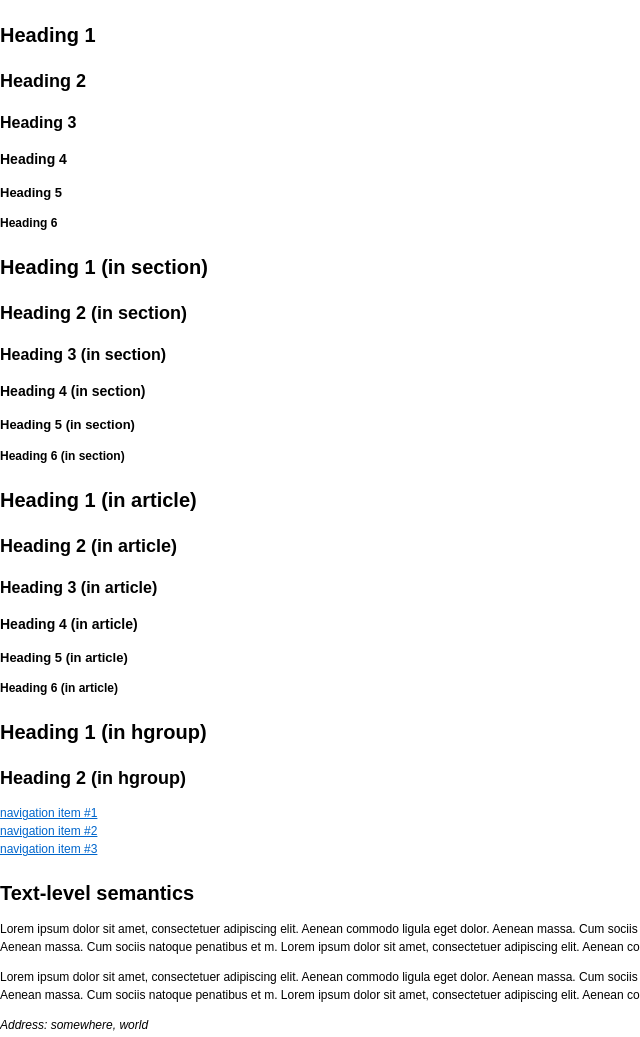
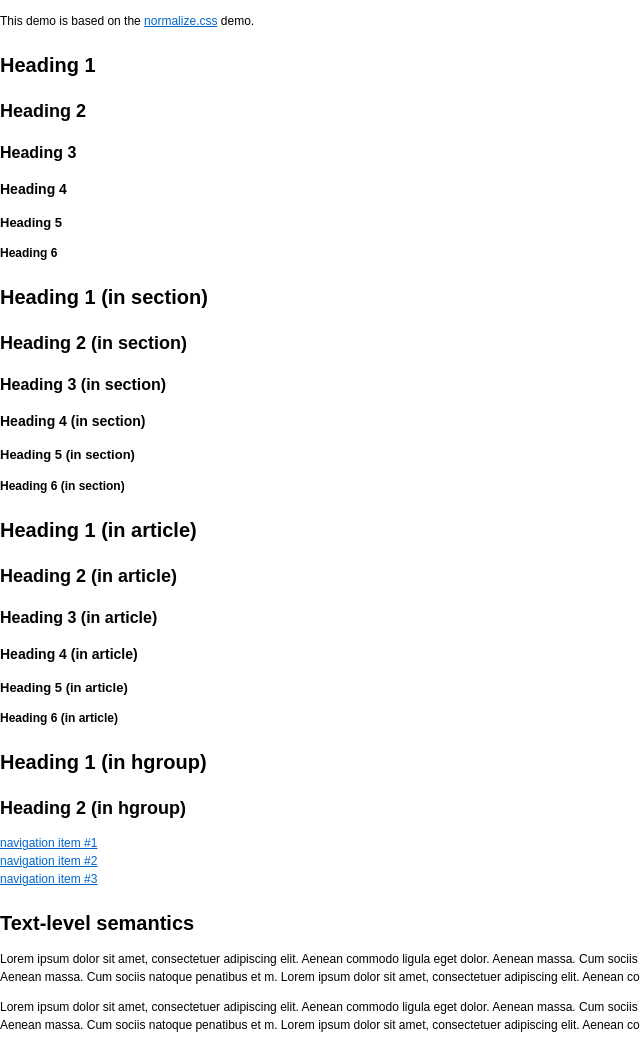
Before and after one commit to soupgiant/minimum-page, a plain HTML site: page demo.html in a window 1280 px wide. Shown: the top 1037 px of the page, without its empty margins (0-640 px from the left). Drawn offline with Linux system fonts and the light colour scheme.

Commit message:
change demo title & note source

```diff
--- a/demo.html
+++ b/demo.html
@@ -3,11 +3,13 @@
     <head>
         <meta charset="utf-8">
         <meta name="viewport" content="width=device-width, initial-scale=1.0">
-        <title>Normalize CSS</title>
+        <title>Minimum Page CSS Base</title>
         <link rel="stylesheet" href="css/base.css">
         <script src="http://html5shim.googlecode.com/svn/trunk/html5.js"></script>
     </head>
     <body>
+	<p>This demo is based on the <a href="http://necolas.github.com/normalize.css/">normalize.css</a> demo.</p>
+
         <h1>Heading 1</h1>
         <h2>Heading 2</h2>
         <h3>Heading 3</h3>
```
